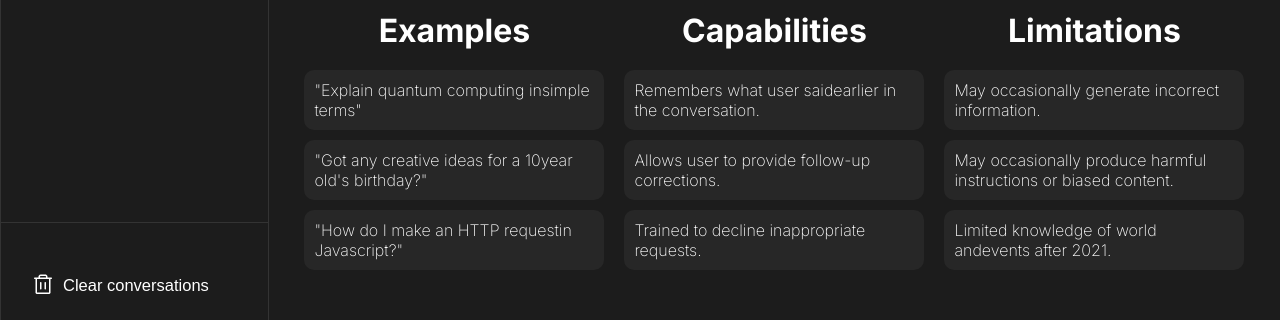
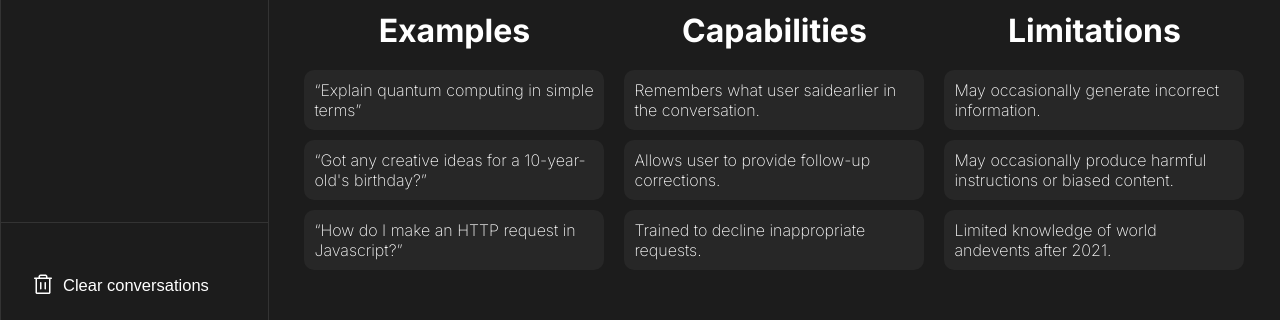
Before and after one commit to Igordevz/front-end-Chatgpt---redesing, a Next.js app: page / in a window 1280 px wide. Shown: the part 320-640 px from the top of the page. Built offline with nearby package versions, Linux system fonts and the light colour scheme.

Commit message:
first commit

```diff
--- a/src/components/Chat.tsx
+++ b/src/components/Chat.tsx
@@ -25,9 +25,12 @@ export default function Application() {
             <Image src={chatsImg} alt="chat" />
             <h1>Examples</h1>
             <div className="models">
-              <p>"Explain quantum computing insimple terms"</p>
-              <p>"Got any creative ideas for a 10year old's birthday?"</p>
-              <p>"How do I make an HTTP requestin Javascript?"</p>
+              <p>&ldquo;Explain quantum computing in simple terms&rdquo;</p>
+              <p>
+                &ldquo;Got any creative ideas for a 10-year-old's
+                birthday?&rdquo;
+              </p>
+              <p>&ldquo;How do I make an HTTP request in Javascript?&rdquo;</p>
             </div>
           </div>
           <div className="group">
```
